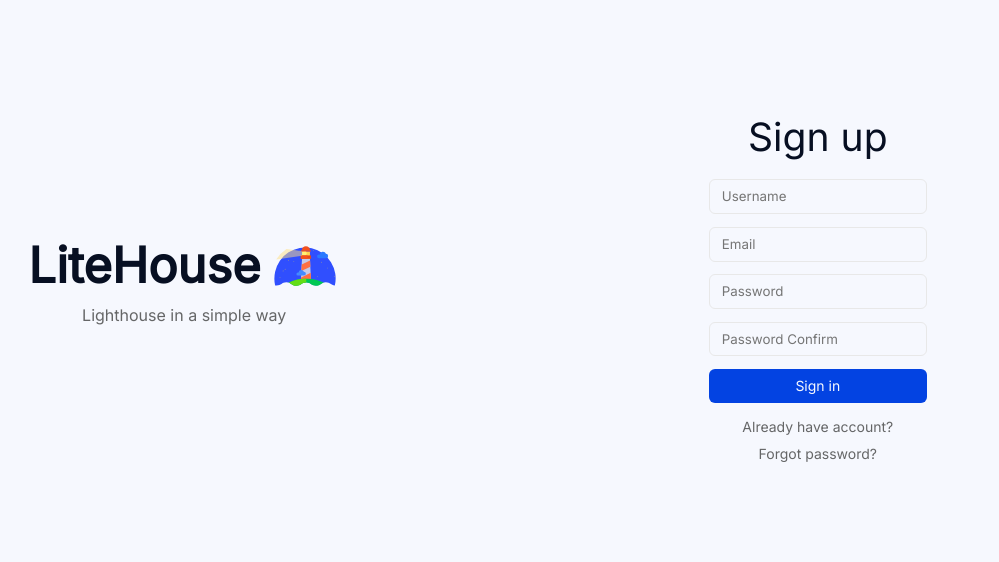
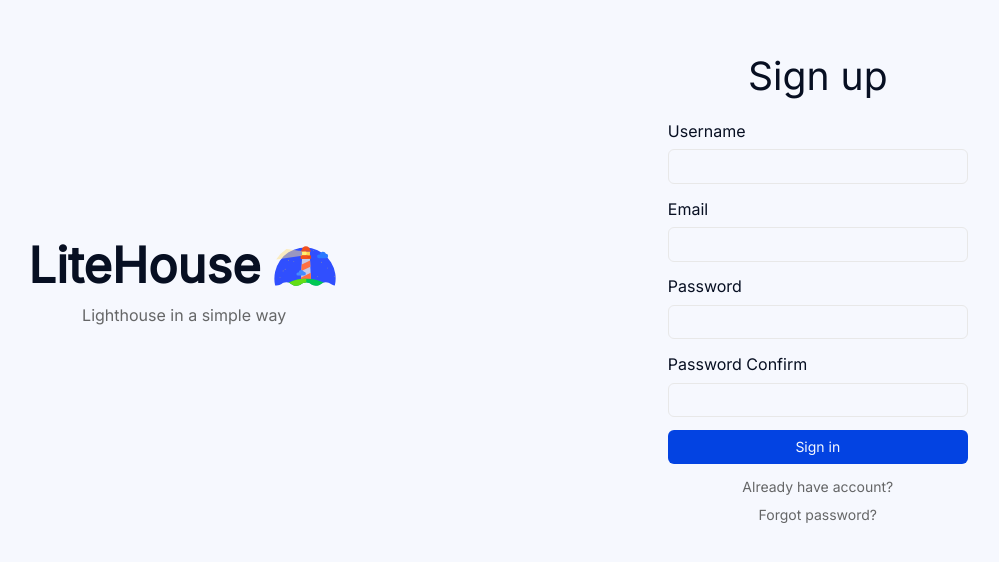
Before and after one commit to bipo38/litehouse, a Nuxt app in the folder front/: page /signup in a window 1280 px wide. Shown: the part 114-676 px from the top of the page, without its empty margins (139-1138 px from the left). Built offline with nearby package versions, Linux system fonts and the light colour scheme; a web font is replaced by a local one.

Commit message:
refactor: sign in and up

```diff
--- a/front/assets/styles/pages/login.scss
+++ b/front/assets/styles/pages/login.scss
@@ -18,9 +18,23 @@
         flex-direction: column;
         gap: 0.8em;
 
+        width: 100%;
+        max-width: 300px;
+
         > label {
             display: flex;
             flex-direction: column;
+
+            gap: 0.4em;
+
+            div {
+                display: flex;
+                justify-content: space-between;
+                align-items: baseline;
+                // > a {
+                //     align-self: flex-end;
+                // }
+            }
 
             font-weight: 500;
         }
--- a/front/pages/signin.vue
+++ b/front/pages/signin.vue
@@ -28,8 +28,21 @@ const login = async () => {
   <div class="page--login">
     <h2>Sign in</h2>
     <form @submit.prevent="login">
-      <input v-model="email" class="input--default" type="email" required placeholder="Email">
-      <input v-model="password" class="input--default" type="password" required placeholder="Password">
+      <label>
+        Email
+        <input v-model="email" class="input--default" type="email" required>
+      </label>
+
+      <label>
+        <div>
+          Password
+          <nuxt-link to="/" class="link--underline link--small">
+            Forgot password?
+          </nuxt-link>
+        </div>
+        <input v-model="password" class="input--default" type="password" required>
+
+      </label>
 
       <div v-if="dataRes && !dataRes.ok" class="page--login__invalid">
         {{ dataRes.data }}
@@ -42,9 +55,6 @@ const login = async () => {
       <nuxt-link to="/signup" class="link--underline link--small">
         Not registered yet?
       </nuxt-link>
-      <nuxt-link to="/" class="link--underline link--small">
-        Forgot password?
-      </nuxt-link>
     </div>
   </div>
 </template>
--- a/front/pages/signup.vue
+++ b/front/pages/signup.vue
@@ -8,10 +8,25 @@ definePageMeta({
   <div class="page--login">
     <h2>Sign up</h2>
     <form @submit.prevent="">
-      <input class="input--default" type="text" placeholder="Username" required>
-      <input class="input--default" type="email" placeholder="Email" required>
-      <input class="input--default" type="password" placeholder="Password" required>
-      <input class="input--default" type="password" placeholder="Password Confirm" required>
+      <label>
+        Username
+        <input class="input--default" type="text" required>
+      </label>
+
+      <label>
+        Email
+        <input class="input--default" type="email" required>
+      </label>
+
+      <label>
+        Password
+        <input class="input--default" type="password" required>
+      </label>
+
+      <label>
+        Password Confirm
+        <input class="input--default" type="password" required>
+      </label>
 
       <button class="button--primary">
         Sign in
```
